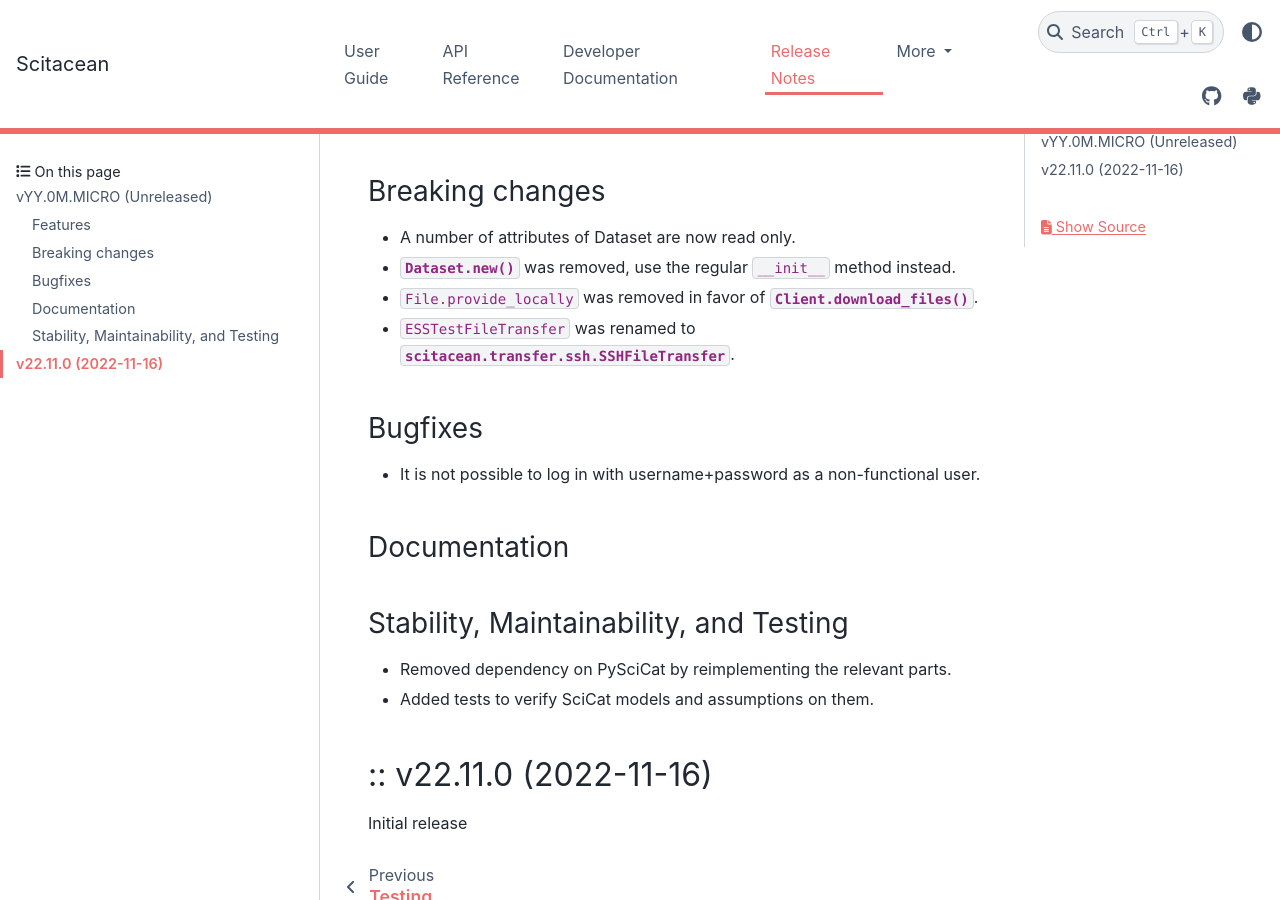
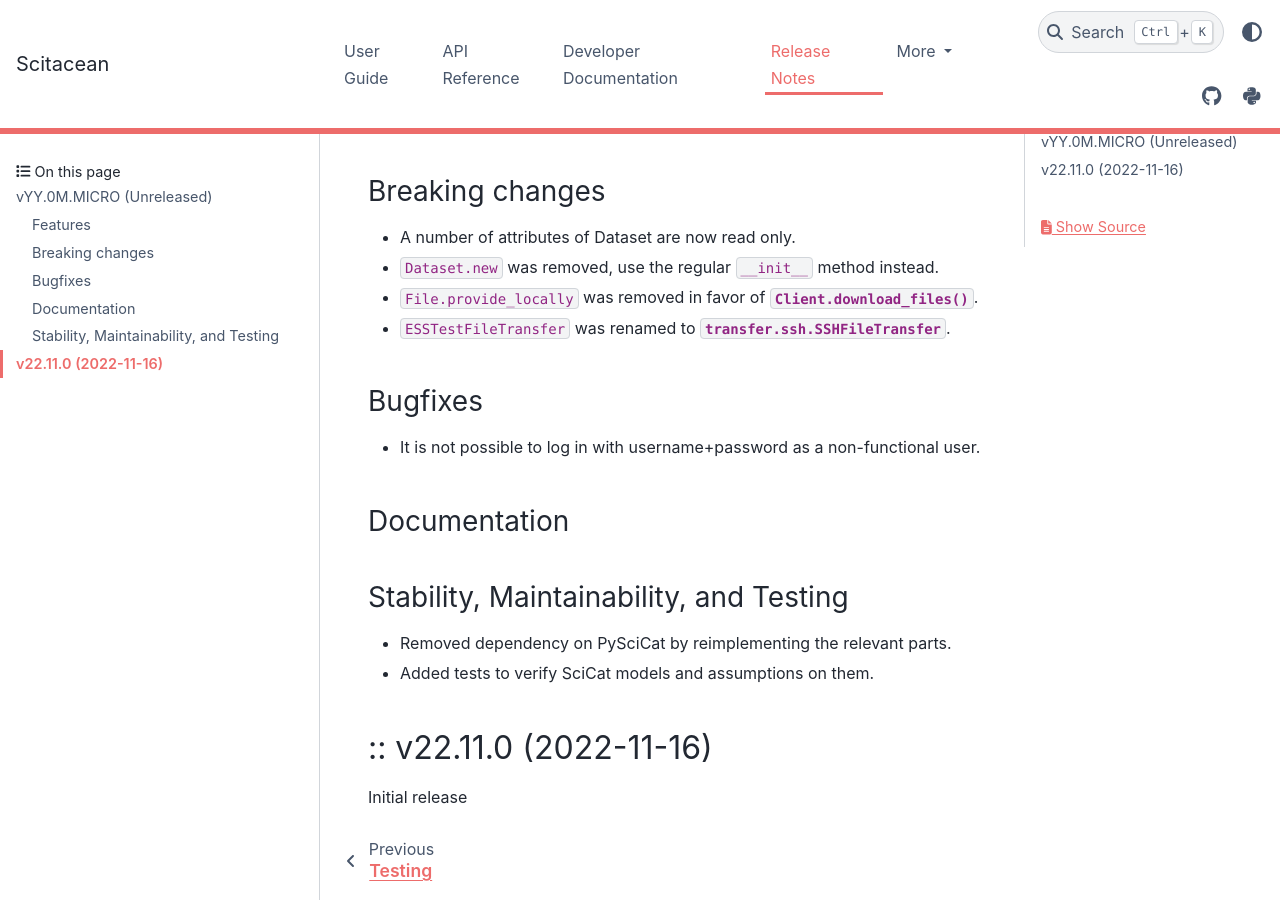
Before and after one commit to SciCatProject/scitacean, a Sphinx documentation site: the page built from docs/release-notes.rst, in a window 1280 px wide and 900 px high, scrolled down 389 px. Built offline with Sphinx 7.4.7 and the PyData theme 0.15.4, drawn with Linux system fonts in a browser that asks for light colours; the version number could not be read and is left out.

Commit message:
Fix links in release notes

```diff
--- a/docs/release-notes.rst
+++ b/docs/release-notes.rst
@@ -41,9 +43,9 @@ Breaking changes
 ~~~~~~~~~~~~~~~~
 
 * A number of attributes of Dataset are now read only.
-* :meth:`Dataset.new` was removed, use the regular ``__init__`` method instead.
+* ``Dataset.new`` was removed, use the regular ``__init__`` method instead.
 * ``File.provide_locally`` was removed in favor of :meth:`Client.download_files`.
-* ``ESSTestFileTransfer`` was renamed to :class:`scitacean.transfer.ssh.SSHFileTransfer`.
+* ``ESSTestFileTransfer`` was renamed to :class:`transfer.ssh.SSHFileTransfer`.
 
 Bugfixes
 ~~~~~~~~
```
Also changed, not shown: other parts of docs/release-notes.rst (+2 -0 lines).
